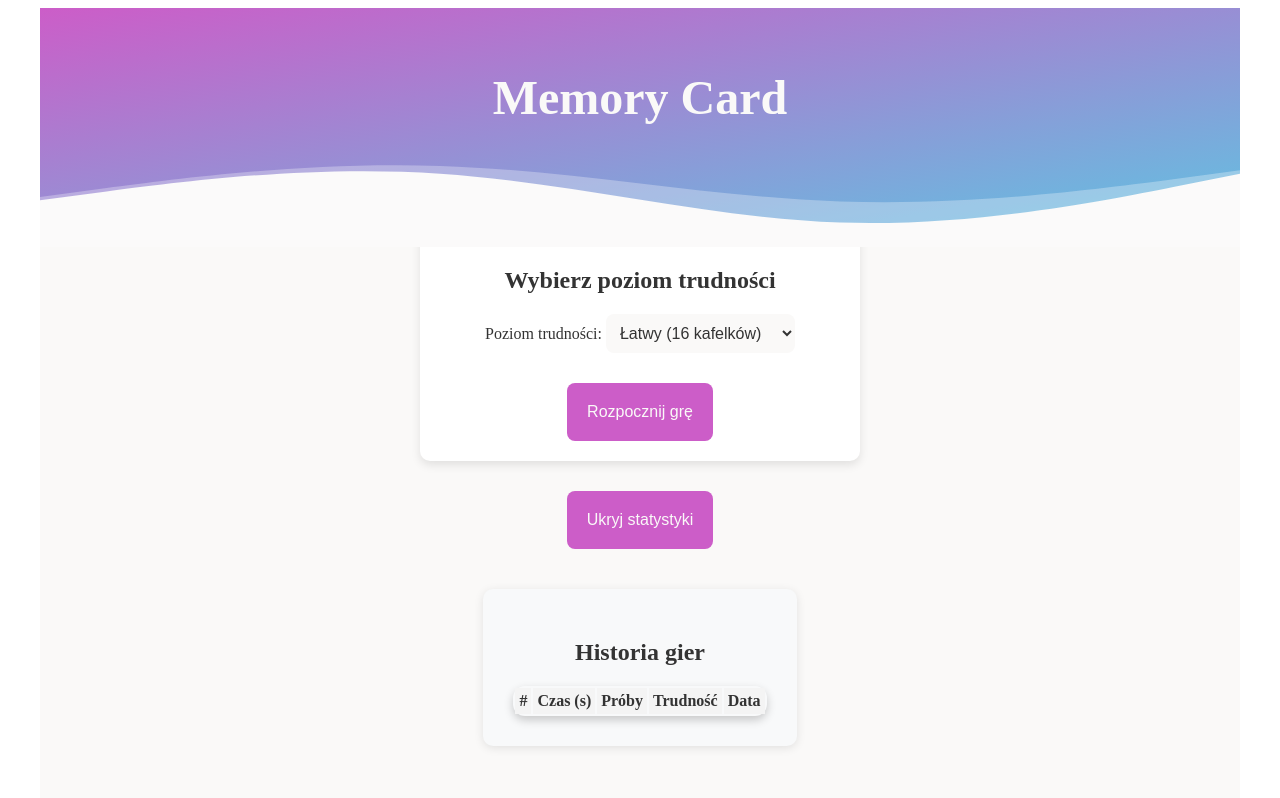
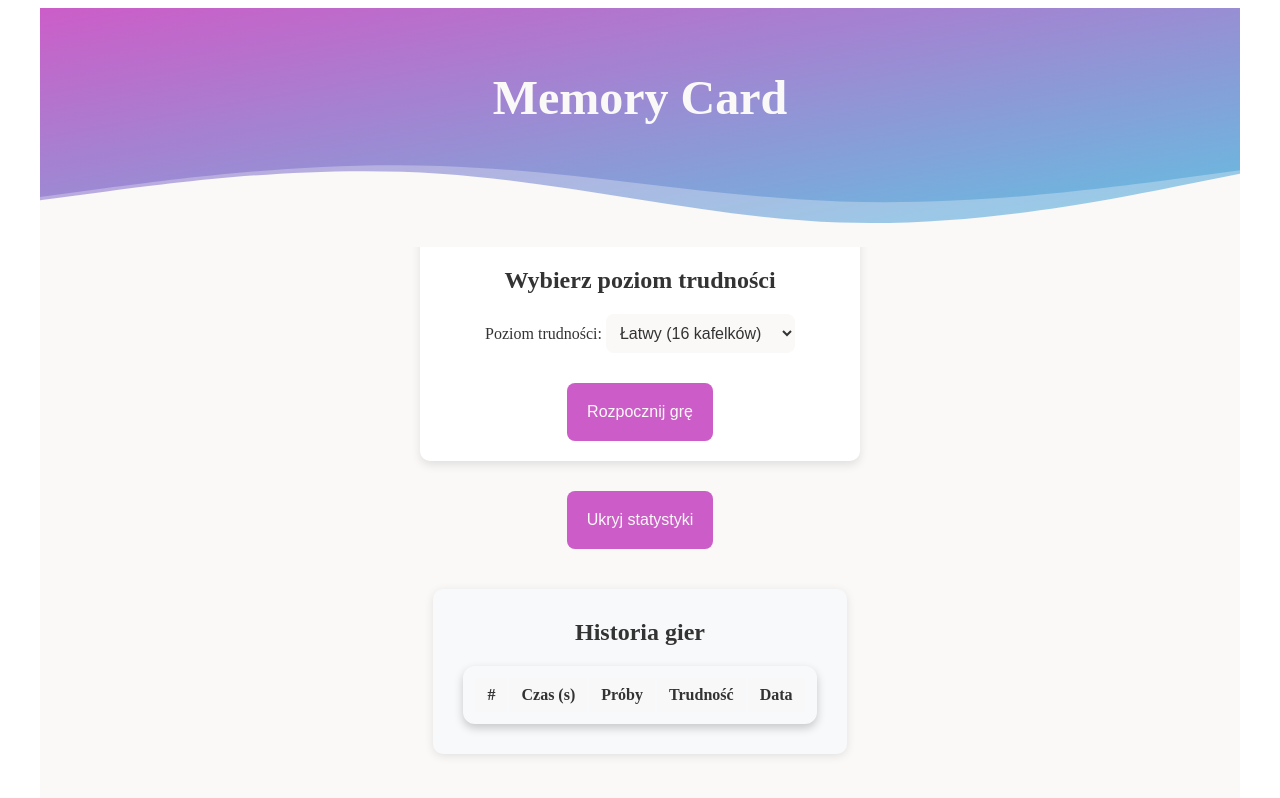
Before and after one commit to KrzysztofBiolik/memory-game-card, a React (Vite) app: page / in a window 1280 px wide. Both pictures are taken after a click on the button "Pokaż statystyki". Shown: the top 798 px of the page. Built offline with nearby package versions, Linux system fonts and the light colour scheme.

Commit message:
Added a conditional Stats component class and a restart button in the sidebar after the game is finished

```diff
--- a/src/components/Board.tsx
+++ b/src/components/Board.tsx
@@ -34,6 +34,7 @@ const Board: React.FC = () => {
               Powrót
             </Button>
             <Stats
+            className={["results-table smaller"]}
               headers={["Czas (s)", "Próby"]}
               data={[[timeElapsed, attempts]]}
             />
@@ -46,9 +47,7 @@ const Board: React.FC = () => {
           </div>
 
           <div
-            className={`game-board ${
-              difficulty === "easy" ? "" : "moreTiles"
-            }`}
+            className={`game-board ${difficulty === "easy" ? "" : "moreTiles"}`}
           >
             {tiles.map((tile) => (
               <Tile
@@ -64,12 +63,21 @@ const Board: React.FC = () => {
         <div className="game-over-banner">
           <h2>Twój wynik!</h2>
           <Stats
+          className={["results-table"]}
             headers={["Czas (s)", "Próby"]}
             data={[[timeElapsed, attempts]]}
           />
-          <Button onClick={() => setGameStarted(false)} className="secondary">
-            Powrót
-          </Button>
+          <div className="buttons-endgame">
+            <Button onClick={() => setGameStarted(false)} className="secondary">
+              Ekran początkowy
+            </Button>
+            <Button
+              onClick={() => initializeGame(difficulty)}
+
+            >
+              Restart
+            </Button>
+          </div>
         </div>
       )}
     </div>
--- a/src/components/StartScreen.tsx
+++ b/src/components/StartScreen.tsx
@@ -51,6 +51,7 @@ const StartScreen: React.FC = () => {
         <div className="stats-container">
           <h2>Historia gier</h2>
           <Stats
+          className={["results-table"]}
             headers={["#", "Czas (s)", "Próby", "Trudność", "Data"]}
             data={gameResults.map((result, index) => [
               index + 1,
--- a/src/components/Stats.tsx
+++ b/src/components/Stats.tsx
@@ -4,11 +4,12 @@ import "../styles/stats.scss";
 interface ResultsTableProps {
   headers: string[];
   data: (string | number)[][];
+  className: string[];
 }
 
-const Stats: React.FC<ResultsTableProps> = ({ headers, data }) => {
+const Stats: React.FC<ResultsTableProps> = ({ headers, data, className }) => {
   return (
-    <table className="results-table">
+    <table className={className.join(" ")}>
       <thead>
         <tr>
           {headers.map((header, index) => (
--- a/src/styles/game.scss
+++ b/src/styles/game.scss
@@ -1,4 +1,4 @@
-@use 'config.scss' as *;
+@use "config.scss" as *;
 
 .game-screen {
   display: flex;
@@ -16,13 +16,19 @@
     gap: 2rem;
     width: 100%;
   }
+
+  .buttons-endgame {
+    display: flex;
+    gap: 50px;
+
+  }
 }
 
 .game-board {
   display: grid;
   justify-content: center;
   align-content: center;
-  grid-template-columns: repeat(4, minmax(10px, 150px));
+  grid-template-columns: repeat(4, minmax(10px, 140px));
   grid-gap: 10px;
   width: 100%;
   height: 100%;
--- a/src/styles/startScreen.scss
+++ b/src/styles/startScreen.scss
@@ -53,7 +53,7 @@ button {
 
 .stats-container {
   margin-top: 40px;
-  max-width: 400px;
+
   display: flex;
   flex-direction: column;
   align-items: center;
@@ -63,6 +63,10 @@ button {
   border-radius: 10px;
   box-shadow: 0 2px 10px rgba(0, 0, 0, 0.1);
 
+  h2 {
+    margin-top:0;
+  }
+
   p {
     font-size: 1.2rem;
     margin-bottom: 10px;
--- a/src/styles/stats.scss
+++ b/src/styles/stats.scss
@@ -2,8 +2,13 @@
 
 .results-table {
   width: 100%;
+  padding:10px;
   border-radius: 12px;
   box-shadow: 0px 4px 10px rgba(0, 0, 0, 0.2);
+
+  &.smaller{
+    padding:0;
+  }
 
   tbody tr:last-child td {
     border-bottom: none;
@@ -11,16 +16,16 @@
 
   th,
   td {
-    padding: 4px;
+    padding: 8px 12px;
     text-align: center;
   }
 
   th {
-    background-color: #f4f4f4;
+    background-color: #f8f8f8;
   }
 
   tr:nth-child(even) {
-    background-color: #eaf5fc;
+    background-color: #f1c8fa;
   }
 
   tr:nth-child(odd) {
```
Also changed, not shown: src/styles/app.scss (line endings or trailing spaces).
